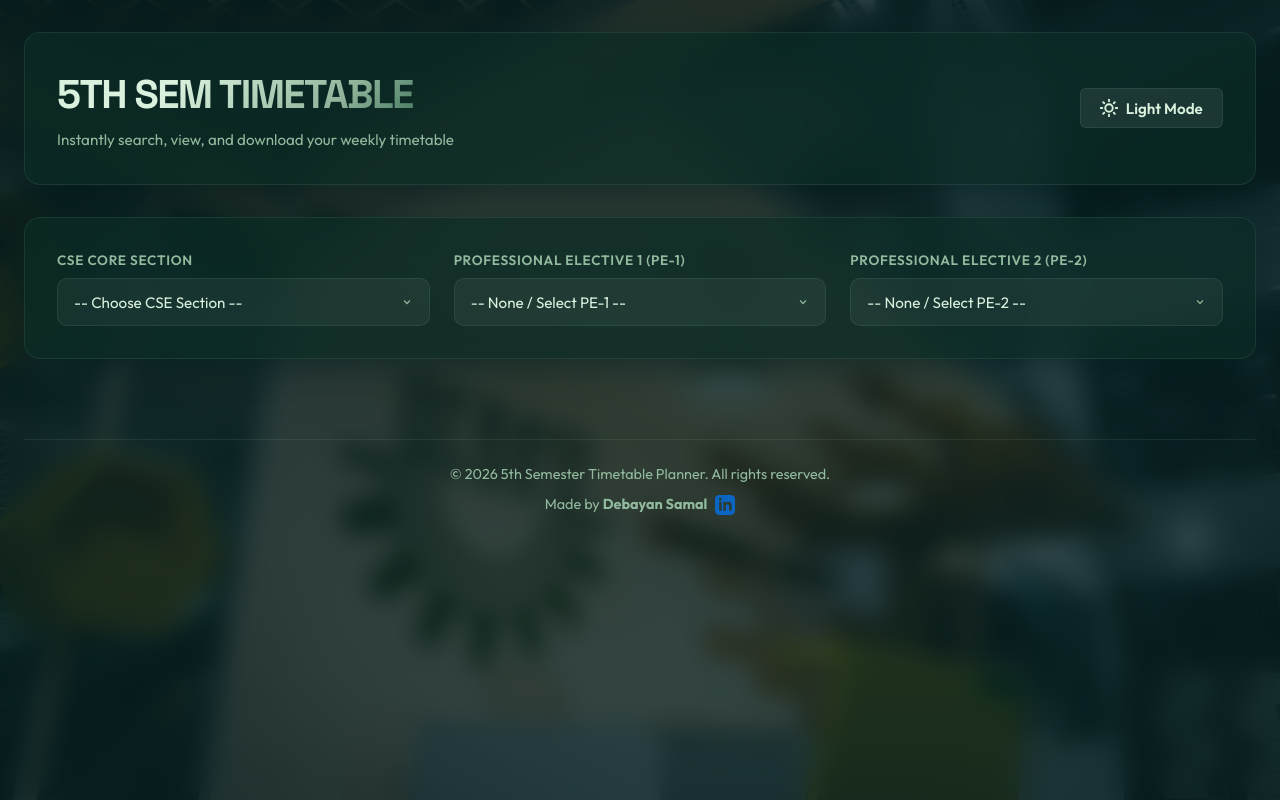
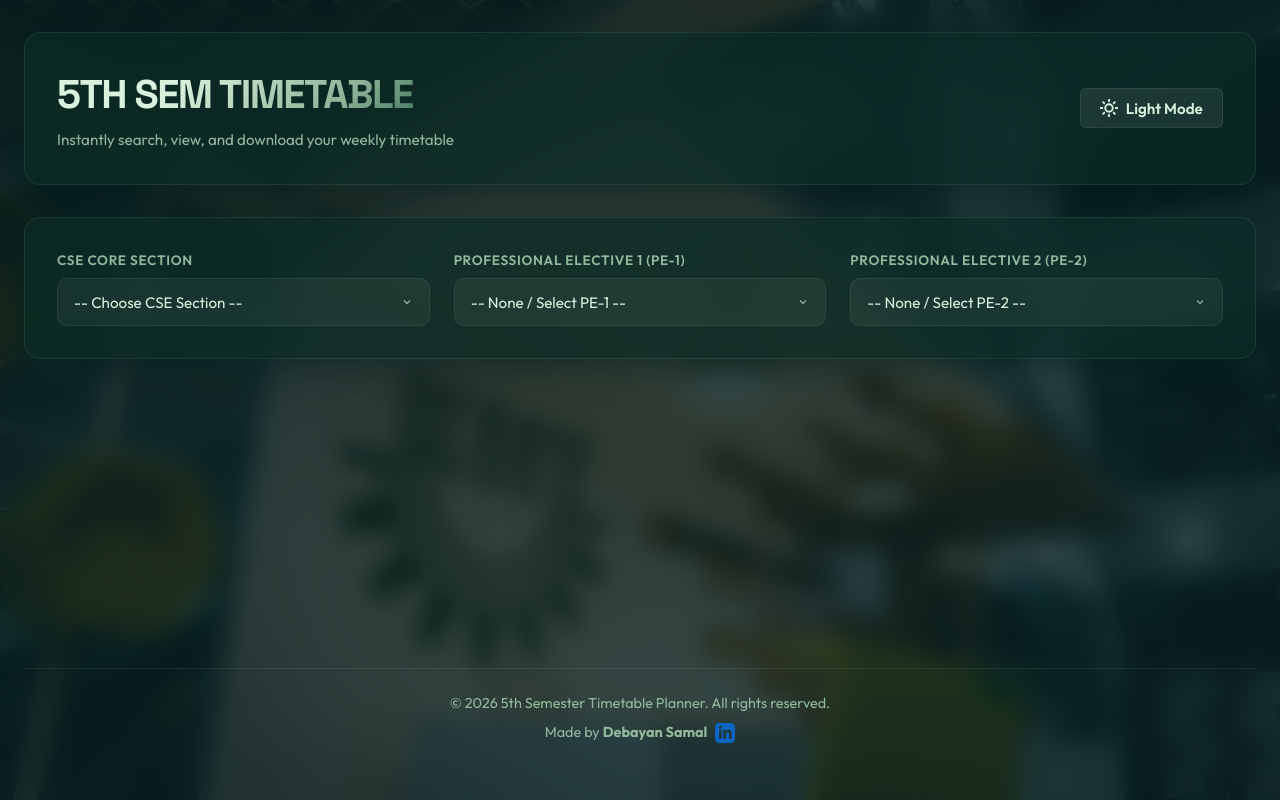
Before and after one commit to debayansamal/5th-Sem-Timetable-Downloader, a Next.js app: page / in a window 1280 px wide. Built offline with nearby package versions, Linux system fonts and the light colour scheme.

Commit message:
fix: adjust export canvas width to 960px to prevent P6 cutoff on image/pdf export

```diff
--- a/src/app/globals.css
+++ b/src/app/globals.css
@@ -123,6 +123,7 @@ body::before {
   display: flex;
   flex-direction: column;
   gap: 2rem;
+  min-height: 100vh;
 }
 
 /* Header & Glass Card styling */
--- a/src/app/page.tsx
+++ b/src/app/page.tsx
@@ -280,7 +280,7 @@ export default function Home() {
         textAlign: 'center',
         color: 'var(--text-muted)',
         fontSize: '0.9rem',
-        marginTop: '3rem',
+        marginTop: 'auto',
         padding: '1.5rem 0',
         display: 'flex',
         flexDirection: 'column',
--- a/src/components/ExportActions.tsx
+++ b/src/components/ExportActions.tsx
@@ -136,7 +136,7 @@ function buildExportHTML(
 
 
   return `
-    <div style="font-family:'Segoe UI',Arial,sans-serif;background:#ffffff;padding:20px;width:794px;">
+    <div style="font-family:'Segoe UI',Arial,sans-serif;background:#ffffff;padding:20px;width:960px;">
       <div style="margin-bottom:14px;">
         <h1 style="font-size:16px;font-weight:800;color:#051F20;margin:0 0 4px 0;letter-spacing:-0.03em;">5TH SEM TIMETABLE</h1>
         <p style="font-size:10px;color:#235E47;margin:0;">
@@ -189,7 +189,7 @@ export default function ExportActions({ targetId, fileName, selectedCore, select
       scale: 3,
       useCORS: true,
       logging: false,
-      width: 794,
+      width: 960,
       height: innerEl.scrollHeight,
     });
 
```
